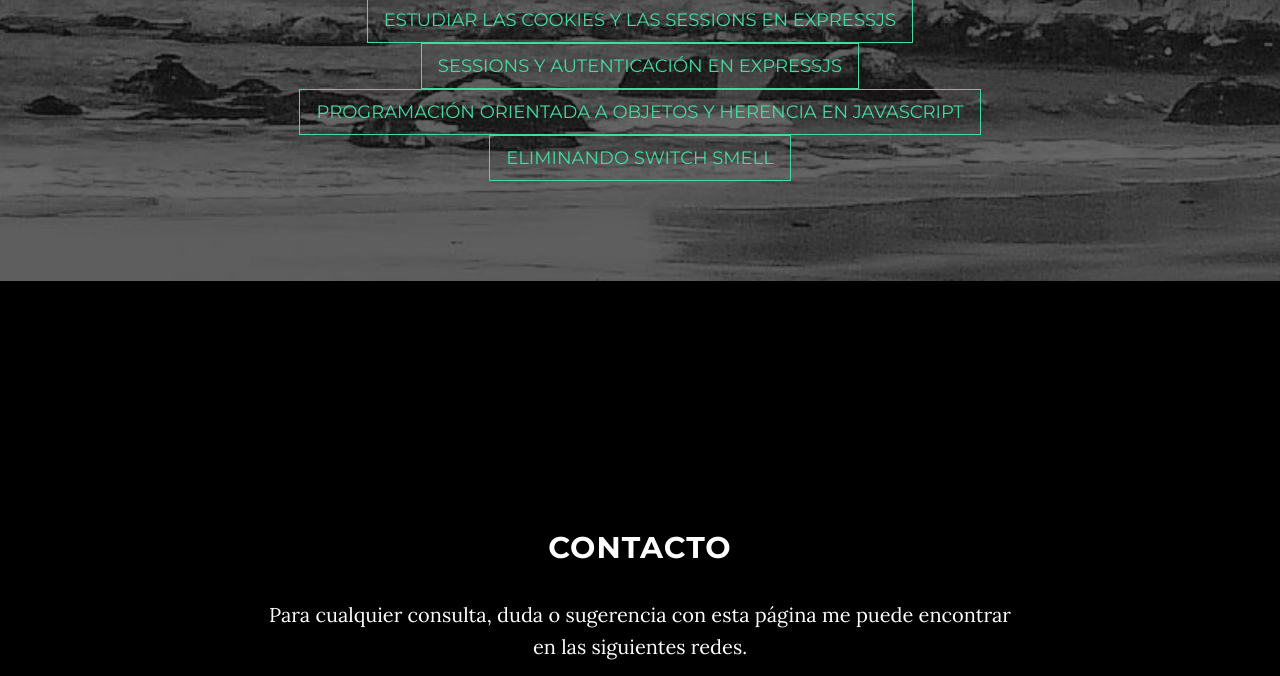
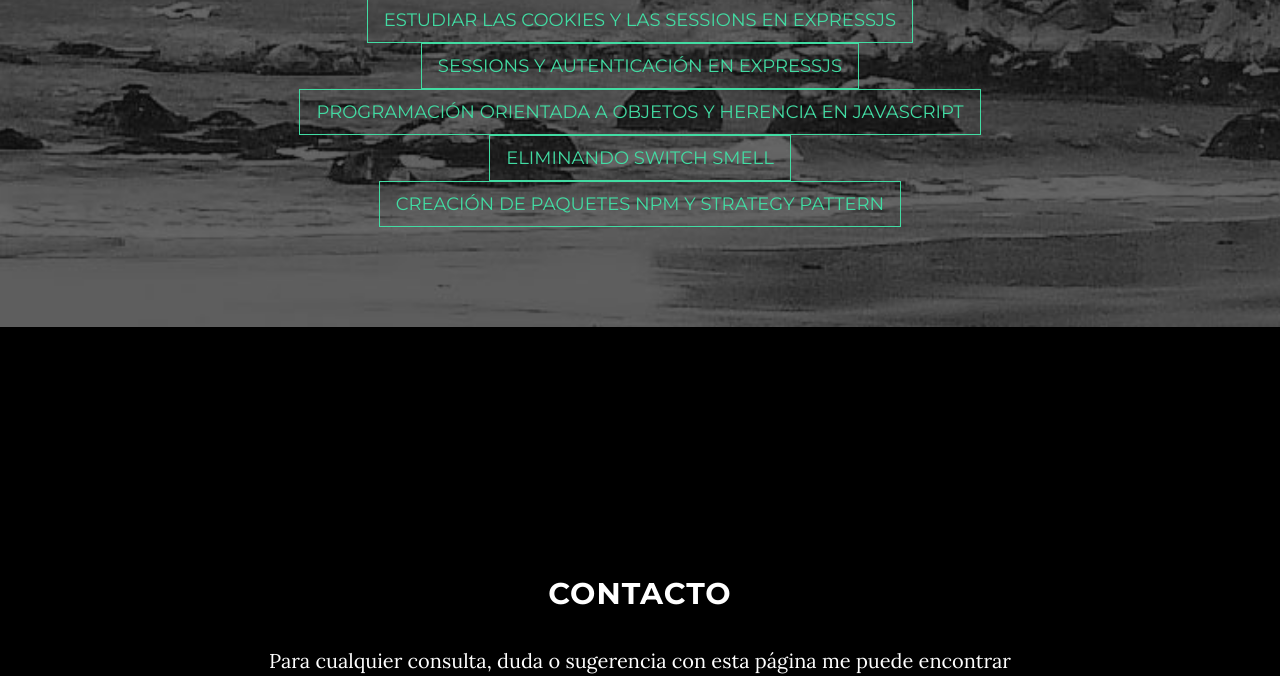
Before and after one commit to alu0100767001/dsi-joseluis, a website: page index.html in a window 1280 px wide. Shown: the part 1971-2647 px from the top of the page. Drawn offline with nearby package versions, Linux system fonts and the light colour scheme; some packages are replaced by stand-ins of ours.

Commit message:
Añadiendo Creación de Paquetes NPM y Strategy Pattern

```diff
--- a/index.html
+++ b/index.html
@@ -116,6 +116,8 @@
                     <a href="https://github.com/ULL-ESIT-DSI-1617/programacion-orientada-a-objetos-y-herencia-en-javascript-edna-joseluis-kevin-35l2v3" class="btn btn-default btn-lg">Programación Orientada a Objetos y Herencia en JavaScript</a>
                     <br>
                     <a href="https://github.com/ULL-ESIT-DSI-1617/eliminando-switch-smell-edna-joseluis-kevin-35l2v3" class="btn btn-default btn-lg">Eliminando Switch Smell</a>
+                    <br>
+                    <a href="https://github.com/ULL-ESIT-DSI-1617/creacion-de-paquetes-npm-edna-joseluis-kevin-35l2v3" class="btn btn-default btn-lg">Creación de Paquetes NPM y Strategy Pattern</a>
                 </div>
             </div>
         </div>
```
